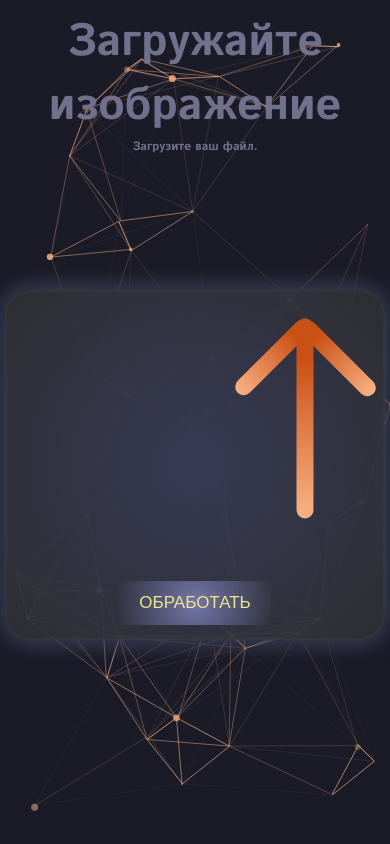
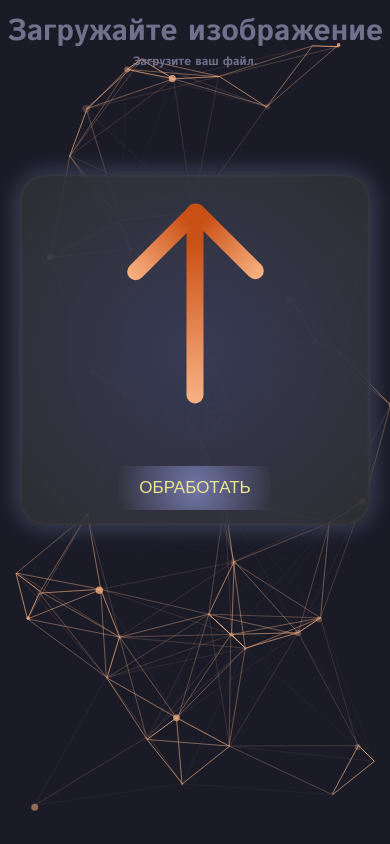
Before and after one commit to Egoka/Math-101, a Python web app: template templates/Download.html in a window 390 px wide. Run offline with Jinja, Linux system fonts and the light colour scheme; the template is opened without the code that fills it, so the values that code supplies are empty.

Commit message:
Media request for a diagonal of 700px

```diff
--- a/static/Web/css/style_download.css
+++ b/static/Web/css/style_download.css
@@ -158,3 +158,51 @@ img{
 		top: 51%;
 	}
 }
+@media (max-width: 700px){
+    .intro_title_download{
+		font-size: 30px;
+    }
+	.features_back{
+		margin-top: 100px;
+	}
+	.boot_area{
+		width: 350px;
+	}
+	img{
+		max-width: 350px;
+		max-height: 270px;
+		padding-top: 0;
+	}
+	.boot_area:hover .text{
+		top: 44%;
+	}
+	#line_1 {
+		transform:
+				translate(75px,  -120px)
+				rotate(90deg);
+	}
+	#line_2 {
+		transform:
+				translate(156px, -199px)
+				rotate(45deg);
+	}
+	#line_3 {
+		transform:
+				translate(95px,  -215px)
+				rotate(-45deg);
+	}
+	.boot_area:hover #line_1 {
+		transform:
+				translate(75px, -200px)
+				rotate(  0deg);
+	}
+	.boot_area:hover #line_2 {
+		transform: translate(126px,-137px)
+		rotate(-60deg);
+	}
+	.boot_area:hover #line_3 {
+		transform:
+				translate(30px, -154px)
+				rotate( 60deg);
+	}
+}
```
